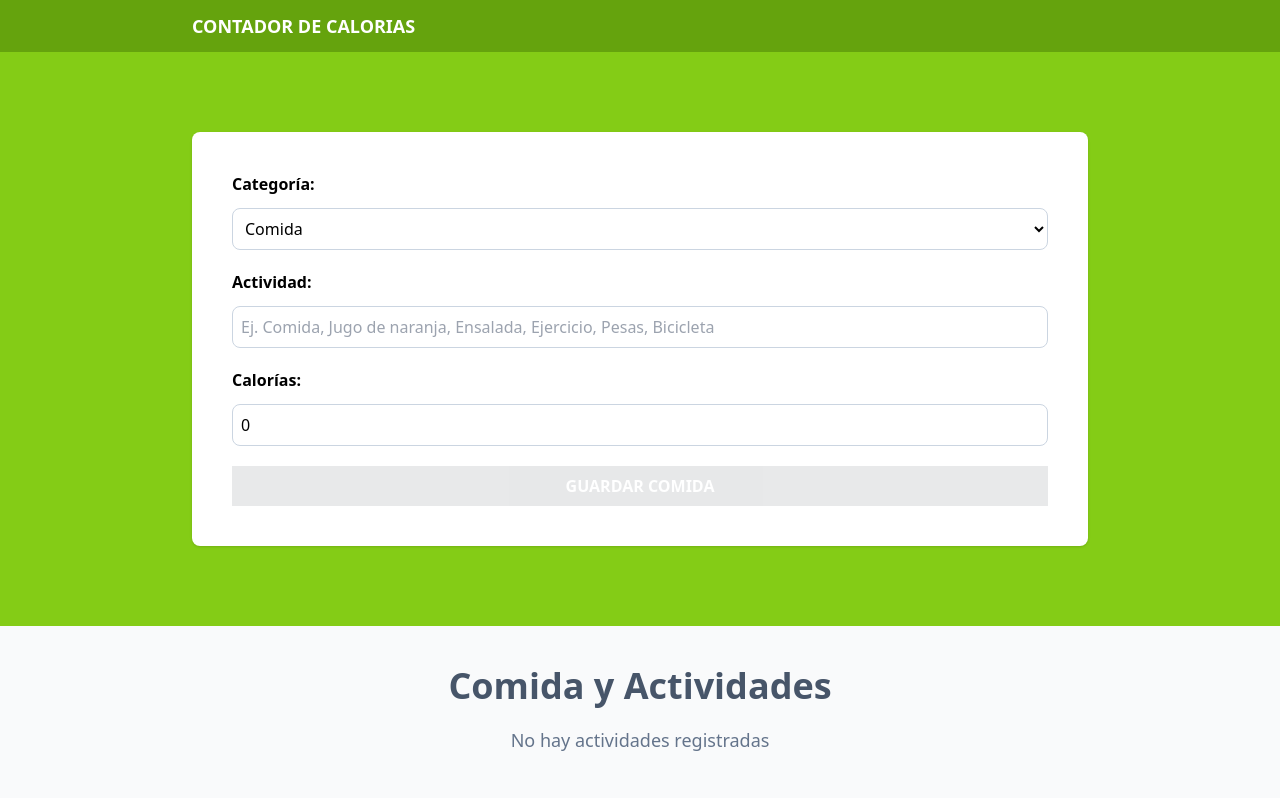
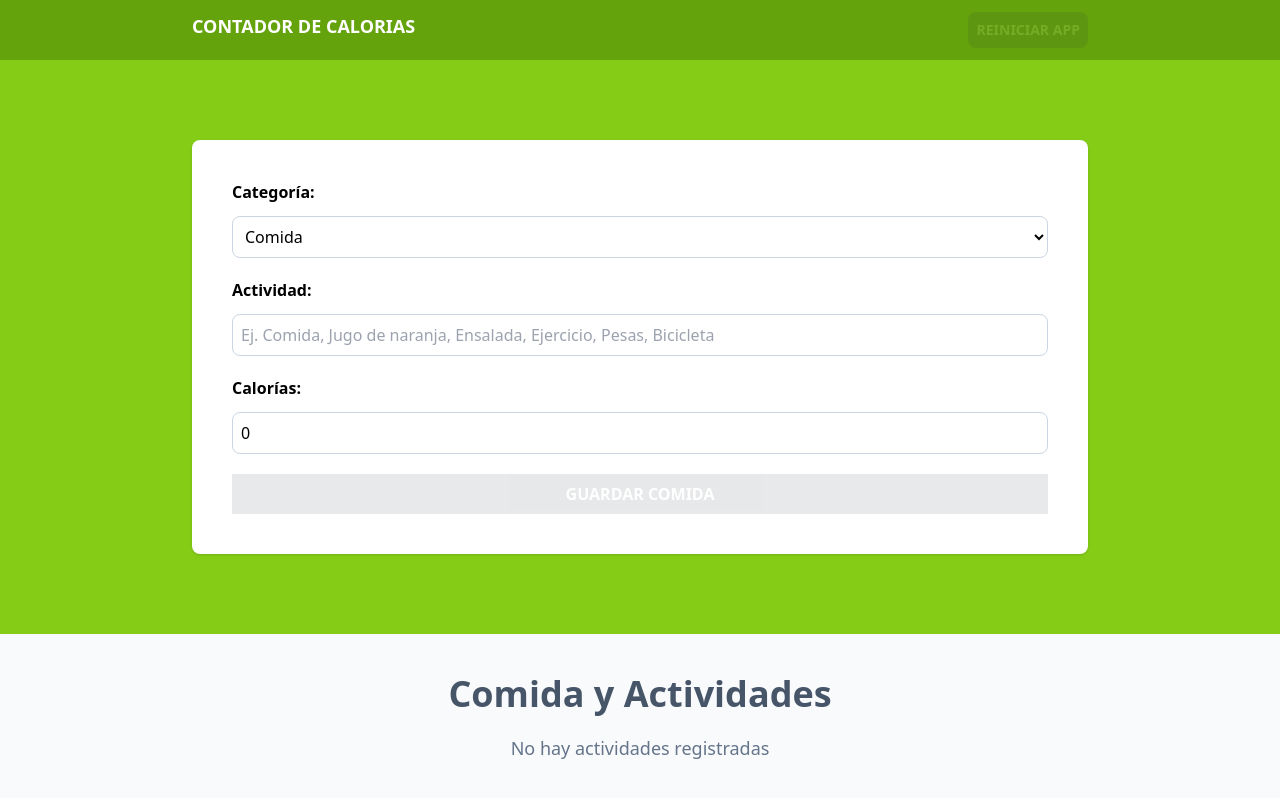
Before and after one commit to javierdesant/calorie-tracker, a React (Vite) app: page / in a window 1280 px wide. Shown: the top 798 px of the page. Built offline with nearby package versions, Linux system fonts and the light colour scheme.

Commit message:
Add restart app functionality Add shadow to activity list

```diff
--- a/src/App.tsx
+++ b/src/App.tsx
@@ -1,4 +1,4 @@
-import { useReducer, useEffect } from 'react'
+import { useReducer, useEffect, useMemo } from 'react'
 import Form from './components/Form'
 import activityReducer, { initialState } from './reducers/activityReducer'
 import ActivityList from './components/ActivityList'
@@ -11,6 +11,8 @@
     localStorage.setItem('activities', JSON.stringify(state.activities))
   }, [state.activities])
 
+  const canRestartApp = () => useMemo(() => state.activities.length > 0, [state.activities])
+
   return (
     <>
       <header className="bg-lime-600 py-3">
@@ -18,6 +20,14 @@
           <h1 className="text-center text-lg font-bold text-white uppercase">
             Contador de Calorias
           </h1>
+
+          <button className='bg-gray-800 hover:bg-gray-900 p-2 font-bold uppercase text-white cursor-pointer
+            rounded-lg text-sm disabled:opacity-10'
+            disabled={!canRestartApp()}
+            onClick={() => dispatch({ type: 'restart-app', payload: {} })}
+          >
+            Reiniciar App
+          </button>
         </div>
       </header>
 
--- a/src/components/ActivityList.tsx
+++ b/src/components/ActivityList.tsx
@@ -31,7 +31,7 @@
             )}
 
             {activities.map((activity: Activity) => (
-                <div key={activity.id} className="px-5 py-10 bg-white mt-5 flex justify-between">
+                <div key={activity.id} className="px-5 py-10 bg-white mt-5 flex justify-between shadow">
                     <div className="space-y-2 relative">
                         <p className={`absolute -top-8 -left-8 px-10 py-2 text-white uppercase font-bold
                             ${activity.category === 1 ? 'bg-lime-500' : 'bg-orange-500'}`}
--- a/src/reducers/activityReducer.ts
+++ b/src/reducers/activityReducer.ts
@@ -3,7 +3,9 @@
 export type ActivityActions =
   { type: 'save-activity', payload: { newActivity: Activity } } |
   { type: 'set-activeId', payload: { id: Activity['id'] } } |
-  { type: 'delete-activity', payload: { id: Activity['id'] } }
+  { type: 'delete-activity', payload: { id: Activity['id'] } } |
+  { type: 'restart-app', payload: {} }
+
 
 export type ActivityState = {
     activities: Activity[]
@@ -51,6 +53,12 @@
         activities: state.activities.filter(activity => activity.id !== payload.id)
     }
 
+  case "restart-app":
+    return {
+        activities: [],
+        activeId: ''
+    }
+
   default:
     return state
   }
```
